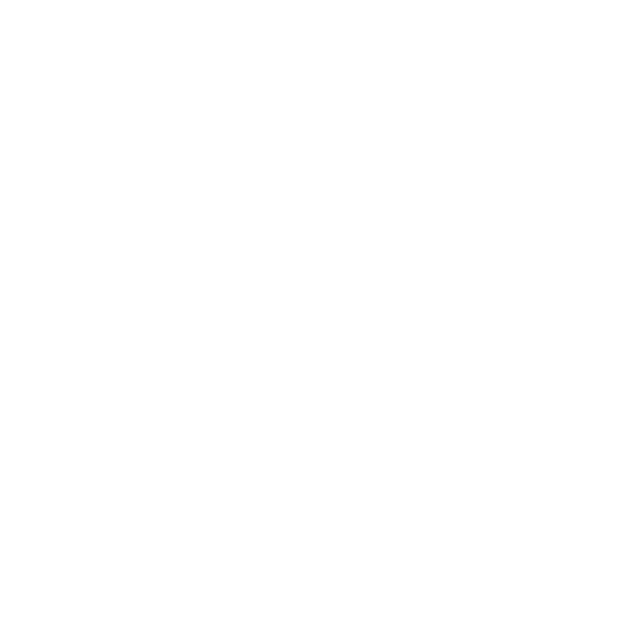
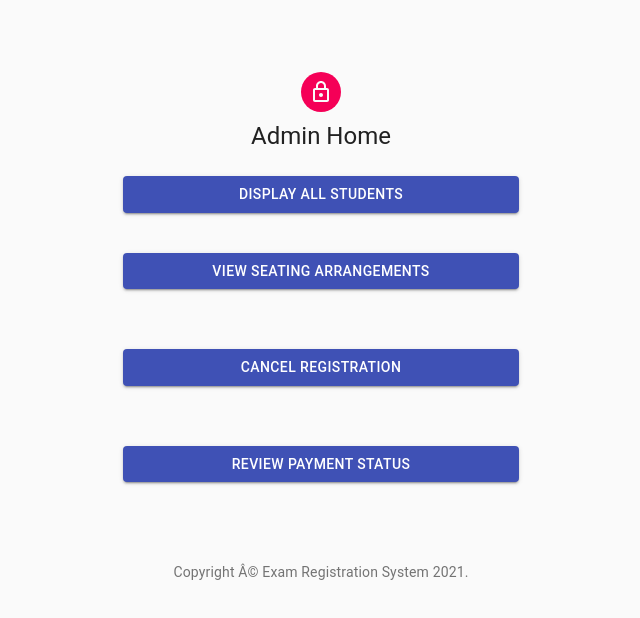
Before and after one commit to prithamimmanuel/examregistrationapp, a React (Create React App) app in the folder new_project/frontend/: page /admin/home in a window 1280 px wide. Shown: the top 618 px of the page, without its empty margins (319-959 px from the left). Built offline with nearby package versions, Linux system fonts and the light colour scheme.

Commit message:
add function to get all students from backend

```diff
--- a/new_project/frontend/src/Admin/admin_home.js
+++ b/new_project/frontend/src/Admin/admin_home.js
@@ -72,6 +72,25 @@
       .catch((err) => console.log(err));
   };
 
+  const handle_all_students = (e) => {
+    e.preventDefault();
+    console.log("reached all students");
+    axios
+      .post("http://localhost:5000/getallstudents",{
+        dummy: "dummy"
+      })
+      .then((res) => {
+        if (res.data.error === "none") {
+          // window.location.href("url/studenthome/:s_email")
+          // window.location.href = "../student/" + res.data.student_id;
+          console.log("response", res);
+        } else {
+          console.log("response", res);
+        }
+      })
+      .catch((err) => console.log(err));
+  };
+
   return (
     <Container component="main" maxWidth="xs">
       <CssBaseline />
@@ -83,6 +102,16 @@
           Admin Home
         </Typography>
 
+          <Button
+            type="submit"
+            fullWidth
+            variant="contained"
+            color="primary"
+            className={classes.submit}
+            onClick={handle_all_students}
+          >
+            Display All Students
+          </Button>
           <Button
             type="submit"
             fullWidth
@@ -115,6 +144,7 @@
           >
             Review Payment Status
           </Button>
+
       </div>
       <Box mt={8}>
         <Copyright />
--- a/new_project/frontend/src/App.js
+++ b/new_project/frontend/src/App.js
@@ -41,7 +41,7 @@
             }}
           />
           <Route
-            path="/adminhome"
+            path="/admin/home"
             exact
             render={(props) => {
               return <AdminHome/>;
--- a/new_project/frontend/src/Login/login_admin.js
+++ b/new_project/frontend/src/Login/login_admin.js
@@ -56,20 +56,13 @@
   const handle_submit = (e) => {
     e.preventDefault();
     console.log("reached");
-    axios
-      .post("http://localhost:5000/loginadmin",{
-        email: email,
-        password: password,
-      })
-      .then((res) => {
-        if (res.data.error === "none") {
-          // window.location.href("url/adminhome/:s_email")
-          console.log("response", res);
-        } else {
-          alert("ERROR ", res.data.error);
-        }
-      })
-      .catch((err) => console.log(err));
+    if (email == "admin" && password == "admin") {
+      window.location.href = "../admin/home";
+      console.log("correct login");
+    } else {
+      console.log("incorrect login");
+    }
+
   };
 
   return (
--- a/new_project/frontend/src/home.js
+++ b/new_project/frontend/src/home.js
@@ -30,6 +30,7 @@
                 Sign in
               </Link>
             </div>
+
           </div>
       </div>
     );
```
Also changed, not shown: 2 other files (tests, documents, lock files or other folders).
